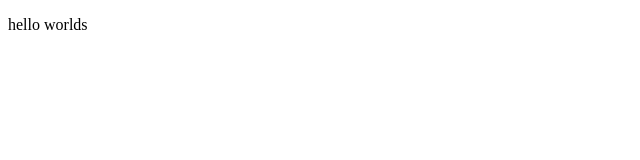
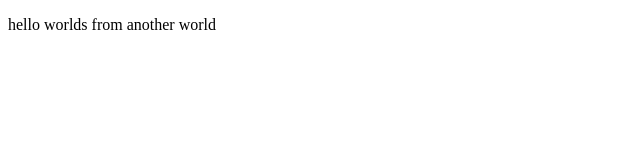
Before and after one commit to aberg90/To-Do-List, a plain HTML site: page index.html in a window 1280 px wide. Shown: the whole page, without its empty margins (0-640 px from the left). Drawn offline with Linux system fonts and the light colour scheme.

Commit message:
Co-authored-by: for-ag <for-ag@users.noreply.github.com>

```diff
--- a/index.html
+++ b/index.html
@@ -6,6 +6,6 @@
     <title>Document</title>
 </head>
 <body>
-    <p>hello worlds</p>
+    <p>hello worlds from another world</p>
 </body>
 </html>
```
